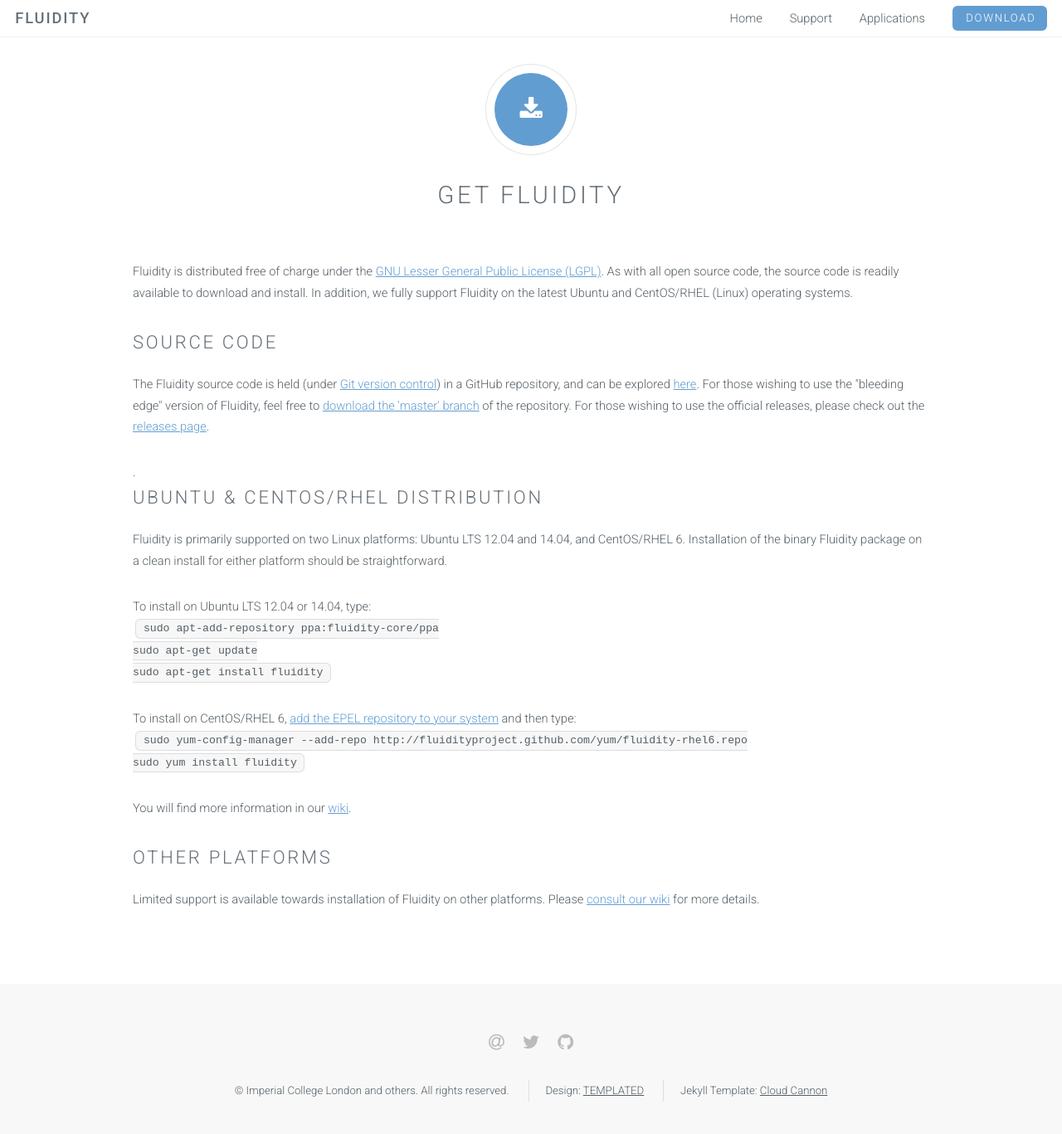
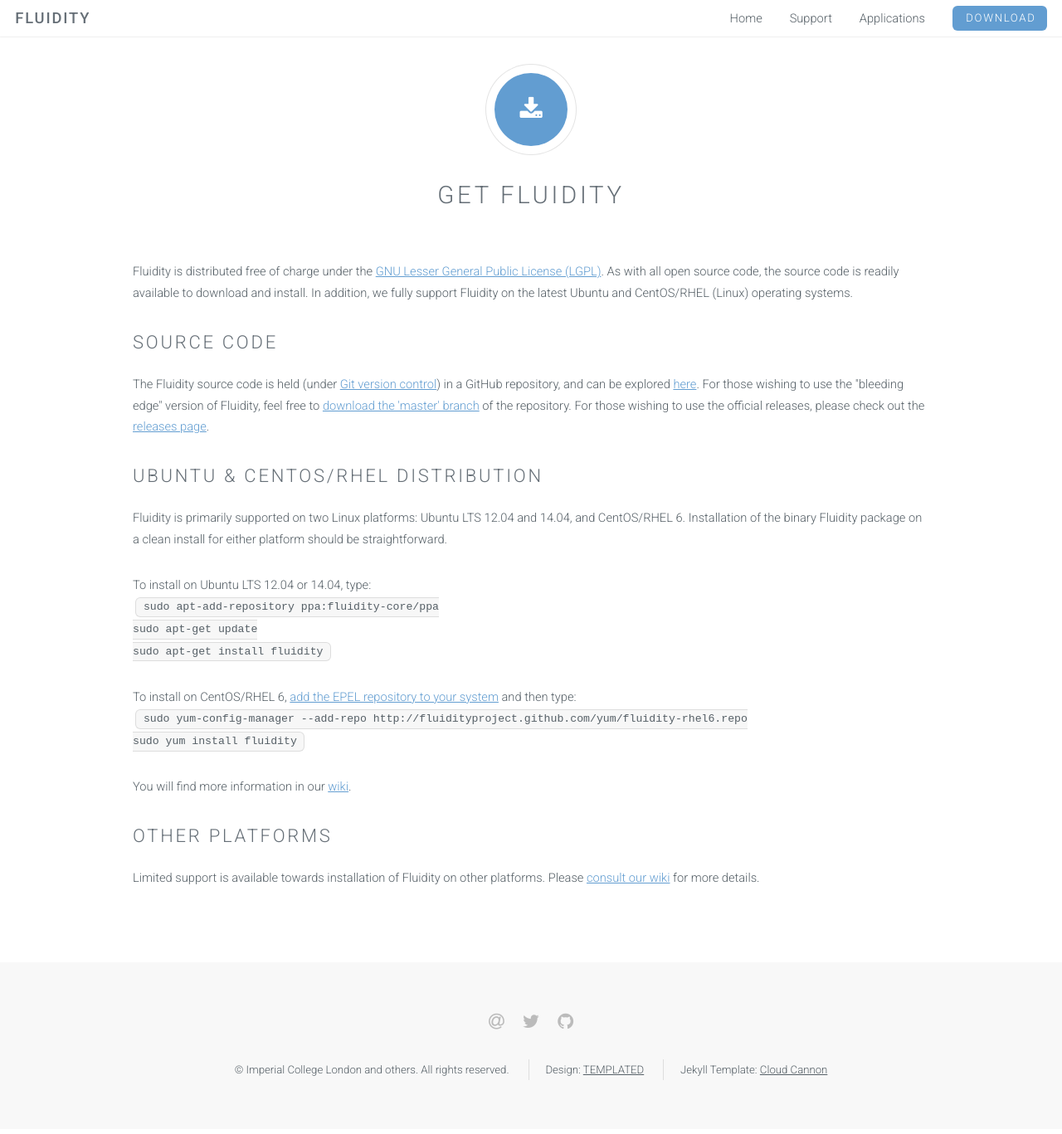
Before and after one commit to FluidityProject/fluidityproject.github.com, a Jekyll site: the page built from get-fluidity.html, in a window 1280 px wide and 1387 px high. Shown: the top 1367 px of the window at 83% size. Built offline with Jekyll 4.4.1, drawn with Linux system fonts in a browser that asks for light colours.

Commit message:
Removed an extra "."

```diff
--- a/get-fluidity.html
+++ b/get-fluidity.html
@@ -20,7 +20,7 @@ keywords: fluidity, download, install, repository, source code, distribution
     <!-- Source Code -->
     <div class="container">
         <h2>Source Code</h2>
-        <p>The Fluidity source code is held (under <a href="https://git-scm.com">Git version control</a>) in a GitHub repository, and can be explored <a href="https://github.com/FluidityProject/fluidity">here</a>. For those wishing to use the "bleeding edge" version of Fluidity, feel free to <a href="https://github.com/FluidityProject/fluidity/archive/master.zip">download the 'master' branch</a> of the repository. For those wishing to use the official releases, please check out the <a href="https://github.com/FluidityProject/fluidity/releases">releases page</a>.</p>.
+        <p>The Fluidity source code is held (under <a href="https://git-scm.com">Git version control</a>) in a GitHub repository, and can be explored <a href="https://github.com/FluidityProject/fluidity">here</a>. For those wishing to use the "bleeding edge" version of Fluidity, feel free to <a href="https://github.com/FluidityProject/fluidity/archive/master.zip">download the 'master' branch</a> of the repository. For those wishing to use the official releases, please check out the <a href="https://github.com/FluidityProject/fluidity/releases">releases page</a>.</p>
     </div>
 
     <!-- Ubuntu & CentOS/RHEL Distribution -->
```
